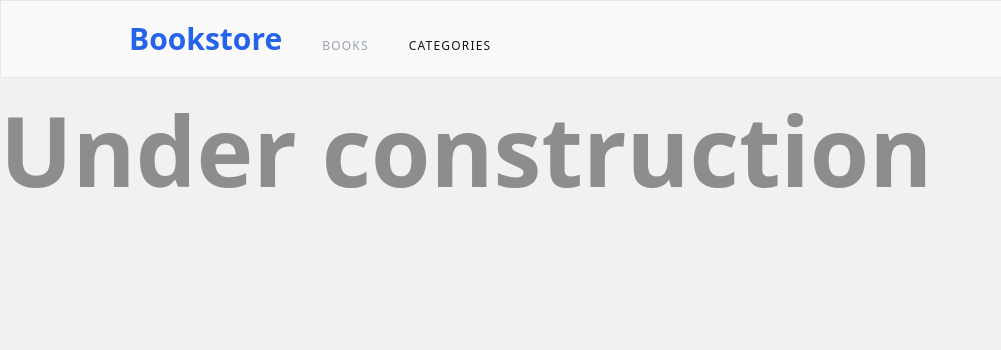
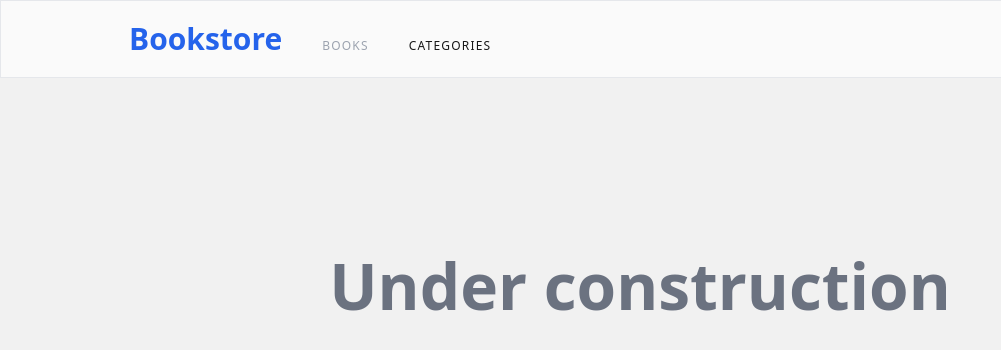
Before and after one commit to ShadyShawkat/bookstore, a React (Create React App) app: page /categories in a window 1280 px wide. Shown: the top 350 px of the page, without its empty margins (0-1001 px from the left). Built offline with nearby package versions, Linux system fonts and the light colour scheme; no server answers.

Commit message:
Finish categoryList component styling

```diff
--- a/src/components/CategoryList/CategoryList.module.css
+++ b/src/components/CategoryList/CategoryList.module.css
@@ -1,6 +1,8 @@
 .category-list {
-  font-size: 6em;
+  font-size: 4em;
   font-weight: bold;
-  color: #8d8d8d;
+  color: rgba(107, 114, 128);
   user-select: none;
+  text-align: center;
+  padding-top: 20vh;
 }
```
